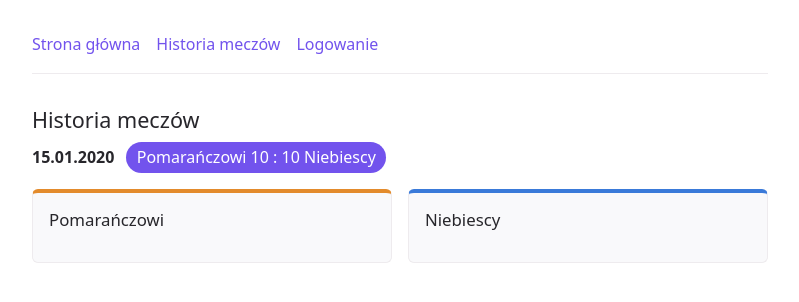
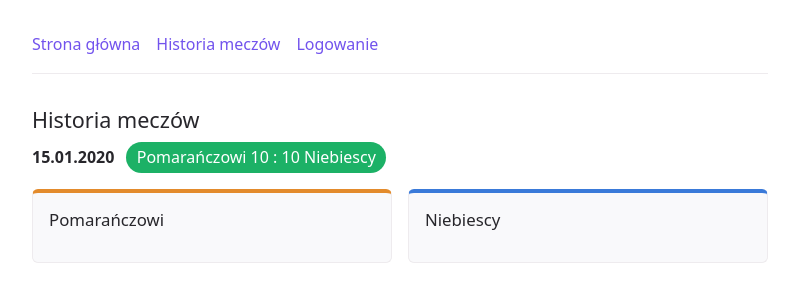
Before and after one commit to kawapa/flask-football, a Flask app: page /matches/history in a window 1280 px wide. Shown: the top 302 px of the page, without its empty margins (240-1039 px from the left). Run offline with Flask 3, Linux system fonts and the light colour scheme; tables that the repository leaves empty hold one stand-in row (values such as "Sample post").

Commit message:
Add colours

```diff
--- a/app/static/styles.css
+++ b/app/static/styles.css
@@ -117,16 +117,36 @@ main > a {
 	margin-bottom: 1rem;
 }
 
-.label-score {
+.label-score-blue {
 	display: inline-block;
 	padding: 0.2rem 0.65rem;
 	color: #ffffff;
-	background-color: #7253ed;
+	background-color: #3a7ad9;
+	border-radius: 999px;
+}
+
+.label-score-orange {
+	display: inline-block;
+	padding: 0.2rem 0.65rem;
+	color: #ffffff;
+	background-color: #e38b2c;
+	border-radius: 999px;
+}
+
+.label-score-draw {
+	display: inline-block;
+	padding: 0.2rem 0.65rem;
+	color: #ffffff;
+	background-color: #1cb166;
 	border-radius: 999px;
 }
 
 .label-score-pending {
+	display: inline-block;
+	padding: 0.2rem 0.65rem;
+	color: #ffffff;
 	background-color: #959396;
+	border-radius: 999px;
 }
 
 .team-grid {
--- a/app/templates/matches/history.html
+++ b/app/templates/matches/history.html
@@ -10,7 +10,13 @@
         <div class="match-meta">
           <strong>{{ item.match.date.strftime('%d.%m.%Y') }}</strong>
           {% if item.result %}
-            <span class="label-score">Pomarańczowi {{ item.result.orange_score }} : {{ item.result.blue_score }} Niebiescy</span>
+            {% if item.result.orange_score > item.result.blue_score %}
+              <span class="label-score label-score-orange">Pomarańczowi {{ item.result.orange_score }} : {{ item.result.blue_score }} Niebiescy</span>
+            {% elif item.result.orange_score < item.result.blue_score %}
+              <span class="label-score label-score-blue">Pomarańczowi {{ item.result.orange_score }} : {{ item.result.blue_score }} Niebiescy</span>
+            {% else %}
+              <span class="label-score label-score-draw">Pomarańczowi {{ item.result.orange_score }} : {{ item.result.blue_score }} Niebiescy</span>
+            {% endif %}
           {% else %}
             <span class="label-score label-score-pending">Brak wyniku</span>
           {% endif %}
```
